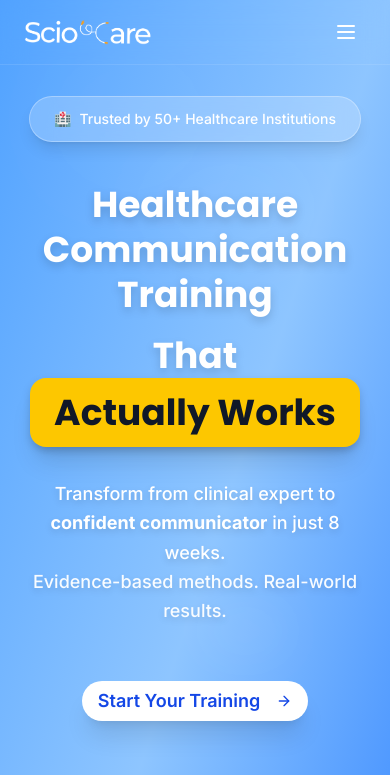
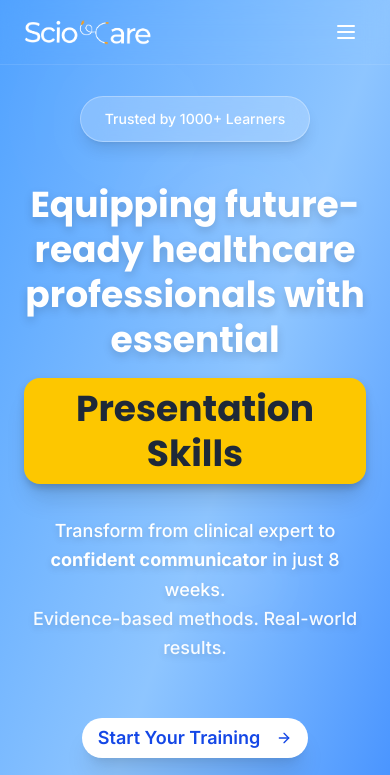
Before and after one commit to jabinweb/sciocare, a Next.js app: page / in a window 390 px wide. Shown: the top 775 px of the page. Built offline with nearby package versions, Linux system fonts and the light colour scheme.

Commit message:
Fixed Home with Demo Button

```diff
--- a/components/landing/HeroSection.tsx
+++ b/components/landing/HeroSection.tsx
@@ -1,10 +1,34 @@
 'use client';
 
+import { useState, useEffect } from 'react';
 import { Button } from '@/components/ui/button';
 import { ArrowRight } from 'lucide-react';
 import BookDemo from '@/components/BookDemo';
 
 export default function HeroSection() {
+  const skills = [
+    'English Skills',
+    'Academic Skills',
+    'Presentation Skills',
+    'Communication Skills',
+    'Critical Thinking Skills'
+  ];
+
+  const [currentSkillIndex, setCurrentSkillIndex] = useState(0);
+  const [isVisible, setIsVisible] = useState(true);
+
+  useEffect(() => {
+    const interval = setInterval(() => {
+      setIsVisible(false);
+      setTimeout(() => {
+        setCurrentSkillIndex((prev) => (prev + 1) % skills.length);
+        setIsVisible(true);
+      }, 300);
+    }, 2500);
+
+    return () => clearInterval(interval);
+  }, [skills.length]);
+
   return (
     <section className="min-h-screen flex items-center justify-center bg-gradient-to-br from-blue-400 via-blue-300 to-blue-500 relative overflow-hidden pt-24 pb-20">
       {/* Subtle Cloud Elements - Acadru Style */}
@@ -15,20 +39,21 @@ export default function HeroSection() {
         <div className="absolute top-1/2 right-1/4 w-24 h-16 bg-white/5 rounded-full blur-xl"></div>
       </div>
 
-      <div className="max-w-5xl mx-auto px-6 text-center relative z-10">
+      <div className="max-w-6xl mx-auto px-6 text-center relative z-10">
 
         {/* Professional Trust Badge */}
         <div className="inline-flex items-center gap-2 px-6 py-3 bg-white/20 backdrop-blur-md text-white text-sm font-medium rounded-full mb-10 border border-white/30 shadow-lg">
-          🏥 <span className="text-white">Trusted by 50+ Healthcare Institutions</span>
+          <span className="text-white">Trusted by 1000+ Learners</span>
         </div>
 
         {/* Professional Headline with Better Contrast */}
-        <h1 className="text-4xl sm:text-5xl md:text-6xl font-black text-white mb-8 leading-tight drop-shadow-lg">
-          <span className="block mb-4">Healthcare Communication Training</span>
+        <h1 className="text-4xl sm:text-5xl md:text-5xl font-black text-white mb-8 leading-tight drop-shadow-lg">
+          <span className="block mb-4">Equipping future-ready healthcare professionals with essential</span>
           <span className="block">
-            <span className="text-white">That </span>
-            <span className="bg-yellow-400 text-gray-900 px-6 py-3 rounded-2xl font-black inline-block transform hover:scale-105 transition-transform duration-200 shadow-xl">
-              Actually Works
+            <span className={`bg-yellow-400 text-gray-800 px-5 py-2 rounded-2xl font-black inline-block transform hover:scale-105 transition-all duration-300 shadow-xl min-w-[280px] sm:min-w-[350px] md:min-w-[420px] ${
+              isVisible ? 'opacity-100 translate-y-0' : 'opacity-0 translate-y-2'
+            }`}>
+              {skills[currentSkillIndex]}
             </span>
           </span>
         </h1>
@@ -42,7 +67,7 @@ export default function HeroSection() {
         {/* Professional CTA */}
         <div className="mb-14">
           <BookDemo>
-            <Button size="lg" className="bg-white text-blue-700 hover:bg-blue-50 px-10 py-5 text-lg font-semibold rounded-full shadow-xl hover:shadow-2xl transition-all duration-300 transform hover:scale-105">
+            <Button size="lg" className="bg-white animate-shake text-blue-700 hover:bg-blue-50 px-10 py-5 text-lg font-semibold rounded-full shadow-xl hover:shadow-2xl transition-all duration-300 transform hover:scale-105">
               Start Your Training
               <ArrowRight className="w-5 h-5 ml-2" />
             </Button>
@@ -63,7 +88,7 @@ export default function HeroSection() {
         </div>
 
         {/* Enhanced Stats Display with Better Contrast */}
-        <div className="flex flex-wrap items-center justify-center gap-6 text-white text-sm drop-shadow-sm">
+        {/* <div className="flex flex-wrap items-center justify-center gap-6 text-white text-sm drop-shadow-sm">
           <div className="flex items-center gap-2">
             <span className="font-bold text-white text-lg">1000+</span>
             <span className="text-white/95">professionals trained</span>
@@ -78,7 +103,7 @@ export default function HeroSection() {
             <span className="font-bold text-white text-lg">HIPAA</span>
             <span className="text-white/95">compliant training</span>
           </div>
-        </div>
+        </div> */}
 
       </div>
     </section>
```
